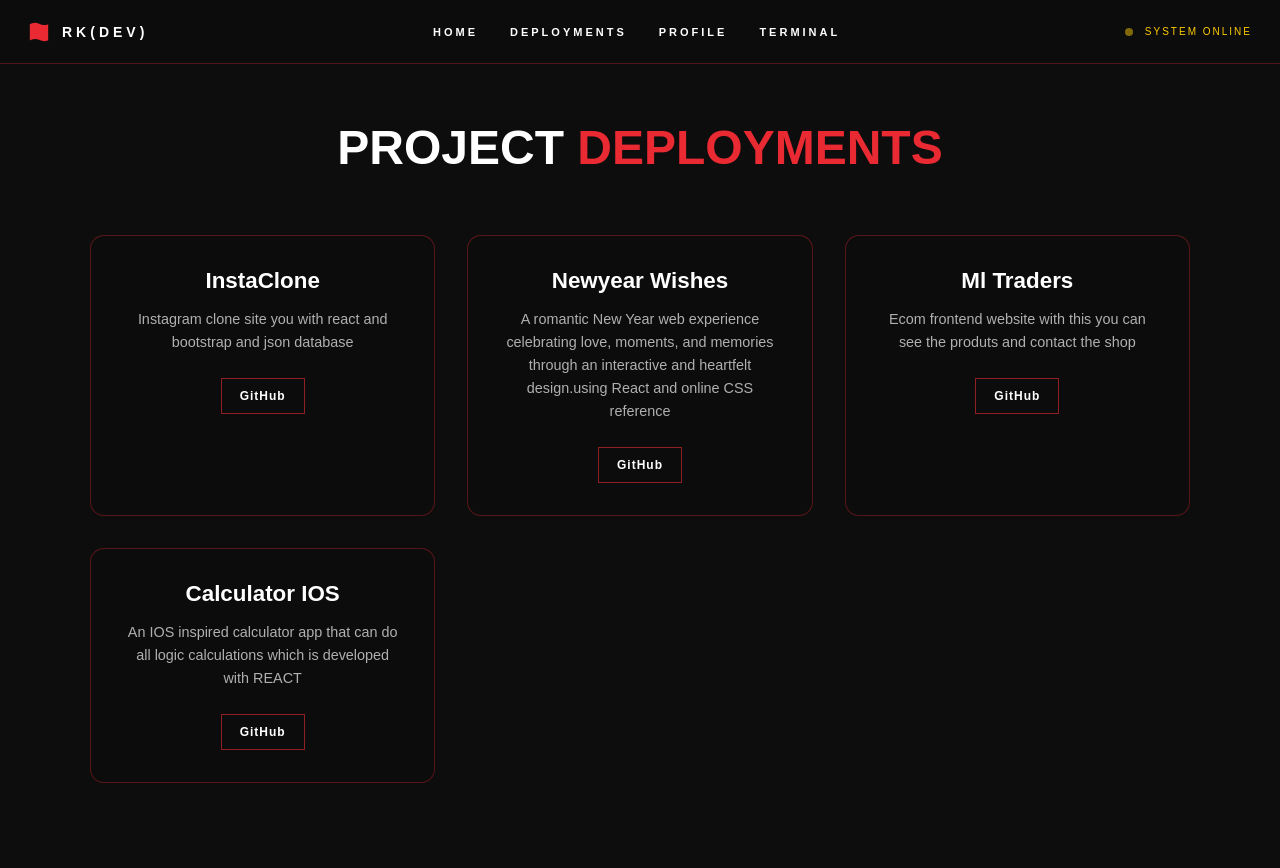
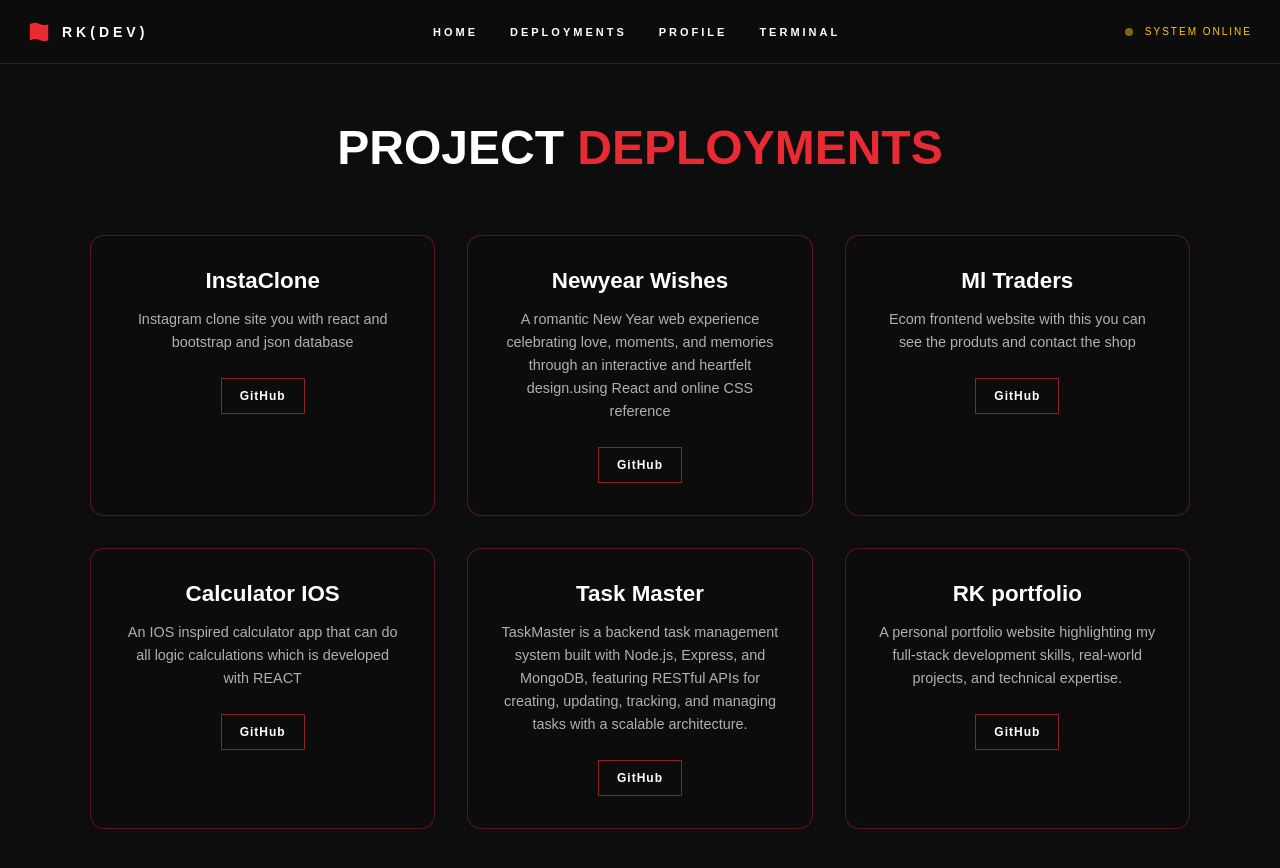
Before and after one commit to raajkumardevops/raaj-portfolio, a React (Vite) app: page /projects in a window 1280 px wide. Shown: the top 868 px of the page. Built offline with nearby package versions, Linux system fonts and the light colour scheme.

Commit message:
new projects

```diff
--- a/src/data/projects.js
+++ b/src/data/projects.js
@@ -18,5 +18,15 @@ export const projects = [
     title: "Calculator IOS",
     description: "An IOS inspired calculator app that can do all logic calculations which is developed with REACT",
     github: "https://github.com/raajkumardevops/calculator.ios",
+  },
+    {
+    title: "Task Master",
+    description: "TaskMaster is a backend task management system built with Node.js, Express, and MongoDB, featuring RESTful APIs for creating, updating, tracking, and managing tasks with a scalable architecture.",
+    github: "https://github.com/raajkumardevops/taskmaster-",
+  },
+  {
+    title: "RK portfolio",
+    description: "A personal portfolio website highlighting my full-stack development skills, real-world projects, and technical expertise. ",
+    github: "https://github.com/raajkumardevops/taskmaster-",
   }
 ];
```
